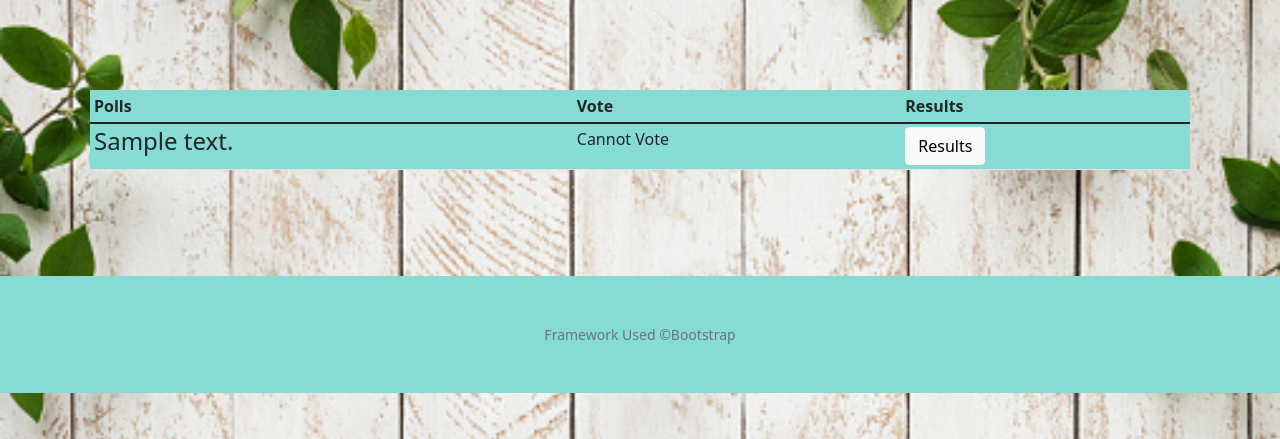
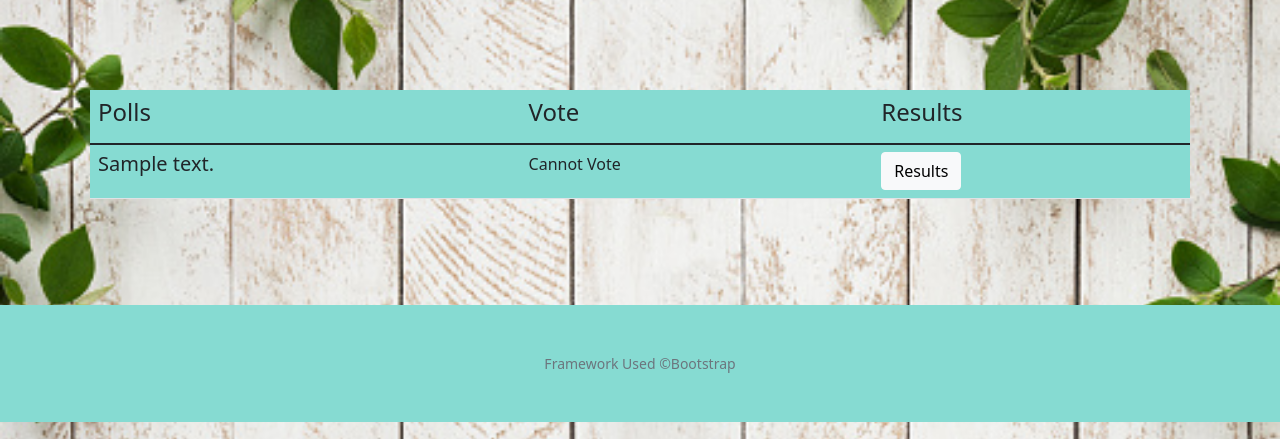
Before and after one commit to MyLife4What/ku-polls, a Django app: page /polls/ in a window 1280 px wide. Shown: the part 56-495 px from the top of the page. Run offline with Django 3.2, Linux system fonts and the light colour scheme; tables that the repository leaves empty hold one stand-in row (values such as "Sample post").

Commit message:
More customize in index.

```diff
--- a/polls/templates/polls/index.html
+++ b/polls/templates/polls/index.html
@@ -32,12 +32,12 @@
     </div>
     {% endif %}
     <div style="text-align: left;padding:20px;margin:70px">
-        <table class="table table-sm" style="background-color: #86dbd2">
+        <table class="table table-responsive" style="background-color: #86dbd2">
             <thead>
             <tr>
-                <th scope="col">Polls</th>
-                <th scope="col">Vote</th>
-                <th scope="col">Results</th>
+                <th scope="col"><h4>Polls</h4></th>
+                <th scope="col"><h4>Vote</h4></th>
+                <th scope="col"><h4>Results</h4></th>
             </tr>
             </thead>
             <tr>
@@ -46,11 +46,11 @@
             <tr>
             <td>
                 {% if question.was_published_recently %}
-                <h4>{{ question.question_text }}<span class="badge bg-danger"
+                <h5>{{ question.question_text }}<span class="badge bg-danger"
                                                       style="margin-left:20px ;font-size: small">New</span>
-                </h4></td>
+                </h5></td>
             {% else %}
-            <h4>{{ question.question_text }}</h4>
+            <h5>{{ question.question_text }}</h5>
             </td>
             {% endif %}
             {% if question.can_vote %}
```
